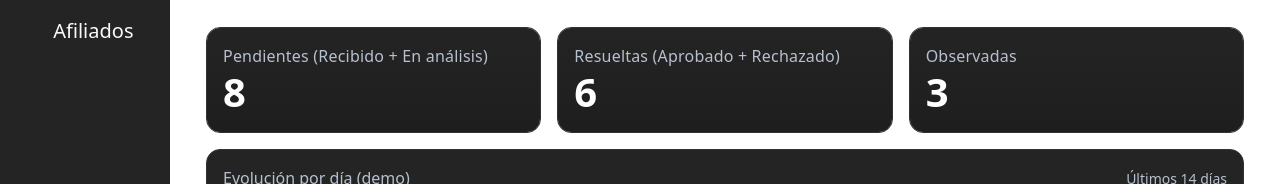
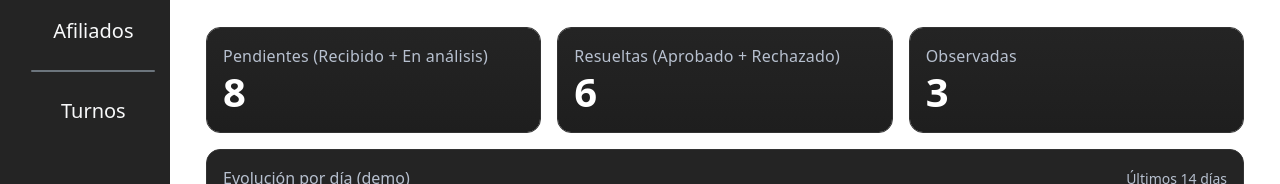
Before and after one commit to DesApp-2025c2-Grupo16/frontend, a React (Vite) app: page /login in a window 1280 px wide. Both pictures are taken after typing "Sample" into the empty fields and a click on the button "Entrar". Shown: the part 248-432 px from the top of the page. Built offline with nearby package versions, Linux system fonts and the light colour scheme.

Commit message:
Se añadio turnos al Sidebar y se ajusto la direccion de la pagina turnos

```diff
--- a/src/App.jsx
+++ b/src/App.jsx
@@ -53,6 +53,9 @@ export default function App() {
             <Route path="/afiliados/historia/:id" element={<HistoriaClinica />} />
             <Route path="/afiliados/situaciones" element={<Situaciones />} />
 
+            {/* */}
+            <Route path="/turnos" element={<Turnos />} />
+
           </Route>
 
           <Route path="*" element={<Navigate to="/dashboard" replace />} />
--- a/src/components/BusquedaAfiliado.jsx
+++ b/src/components/BusquedaAfiliado.jsx
@@ -149,7 +149,7 @@ export default function BusquedaAfiliado() {
                 backgroundColor: "white",
                 boxShadow: "3px 3px 0px rgba(0,0,0,0.4)",
               }}
-              onClick={() => navigate("/afiliados/turnos", { state: { nro: resultado.nroAfiliado } }) }
+              onClick={() => navigate("/turnos", { state: { nro: resultado.nroAfiliado } }) }
             >
               Turnos
             </button>
--- a/src/components/Layout.jsx
+++ b/src/components/Layout.jsx
@@ -143,6 +143,26 @@ export default function Layout() {
                 Afiliados
               </NavLink>
             </li>
+
+            {/* Tercera línea tipo pill */}
+            <li>
+              <div
+                style={{
+                  height: "2px",
+                  width: "80%",
+                  margin: "0 auto",
+                  background: "#6c757d",
+                  borderRadius: "10px",
+                }}
+              />
+            </li>
+
+            {/* Turnos */}
+            <li className="nav-item">
+              <NavLink to="/turnos" className={linkClass}>
+                Turnos
+              </NavLink>
+            </li>
           </ul>
         </nav>
       </aside>
```
